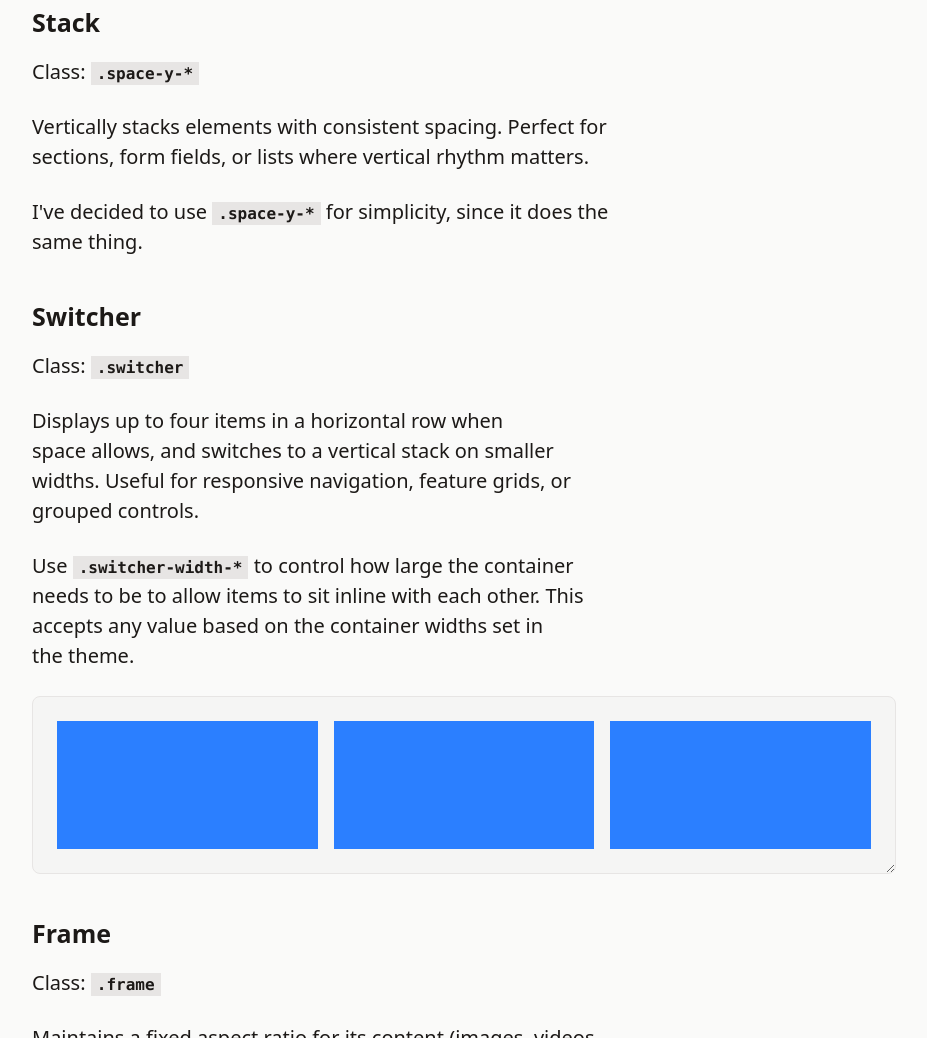
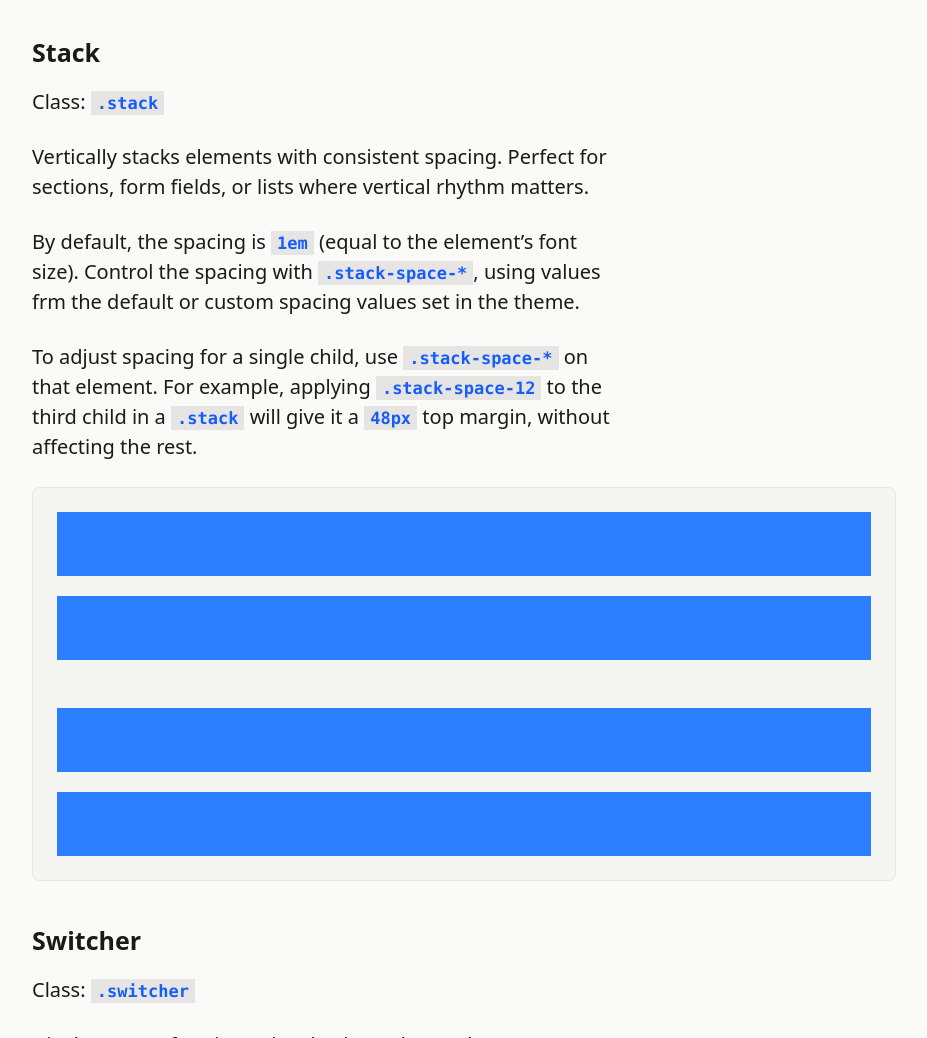
Before and after one commit to matthewgoodyear/basewind, a website built with Vite: page index.html in a window 1280 px wide. Shown: the part 1762-2800 px from the top of the page, without its empty margins (176-1103 px from the left). Built offline with nearby package versions, Linux system fonts and the light colour scheme.

Commit message:
Added .stack class

```diff
--- a/index.html
+++ b/index.html
@@ -13,6 +13,10 @@
 
     <header id="site-header">
       <div class="wrapper | space-y-8">
+        <span
+          class="w-full rounded-sm bg-orange-600 px-3 py-1 font-mono text-sm text-white"
+          >In progress</span
+        >
         <h1 class="text-3xl font-bold">Basewind</h1>
 
         <p>
@@ -53,20 +57,19 @@
                 lists, or inline navigation.
               </p>
               <p>
-                Use <code>.gap-*</code> to control the gap between each cluster
-                item.
+                Use <code>.cluster-gap-*</code> to control the space between
+                each item.
               </p>
               <p>
                 Use any flexbox aligmnent value to configure how the items
-                align. The defualt is
-                <code>.items-center</code>
+                align. The defualt is <code>.items-center</code>.
               </p>
             </div>
 
             <div
               class="max-w-full min-w-xs resize-x overflow-auto rounded-lg border border-stone-200 bg-stone-100 p-6 dark:border dark:border-stone-800 dark:bg-stone-900"
             >
-              <div class="cluster | gap-2">
+              <div class="cluster cluster-gap-2">
                 <div class="aspect-square size-12 bg-blue-500 md:size-32"></div>
                 <div class="aspect-square size-12 bg-blue-500 md:size-32"></div>
                 <div class="aspect-square size-12 bg-blue-500 md:size-32"></div>
@@ -88,8 +91,7 @@
               </p>
               <p>
                 Use any flexbox aligmnent value to configure how the items
-                align. The defualt is
-                <code>.items-center</code>
+                align. The defualt is <code>.items-center</code>.
               </p>
             </div>
 
@@ -107,15 +109,37 @@
           <article class="space-y-6">
             <div class="rich-text">
               <h3>Stack</h3>
-              <p>Class: <code>.space-y-*</code></p>
+              <p>Class: <code>.stack</code></p>
               <p>
                 Vertically stacks elements with consistent spacing. Perfect for
                 sections, form fields, or lists where vertical rhythm matters.
               </p>
               <p>
-                I've decided to use <code>.space-y-*</code> for simplicity,
-                since it does the same thing.
+                By default, the spacing is <code>1em</code> (equal to the
+                element’s font size). Control the spacing with
+                <code>.stack-space-*</code>, using values frm the default or
+                custom spacing values set in the theme.
               </p>
+              <p>
+                To adjust spacing for a single child, use
+                <code>.stack-space-*</code> on that element. For example,
+                applying <code>.stack-space-12</code> to the third child in a
+                <code>.stack</code> will give it a <code>48px</code> top margin,
+                without affecting the rest.
+              </p>
+            </div>
+
+            <div
+              class="rounded-lg border border-stone-200 bg-stone-100 p-6 dark:border dark:border-stone-800 dark:bg-stone-900"
+            >
+              <div class="stack">
+                <div class="h-12 w-full bg-blue-500 md:h-16"></div>
+                <div class="h-12 w-full bg-blue-500 md:h-16"></div>
+                <div
+                  class="stack-space-12 h-12 w-full bg-blue-500 md:h-16"
+                ></div>
+                <div class="h-12 w-full bg-blue-500 md:h-16"></div>
+              </div>
             </div>
           </article>
 
@@ -129,19 +153,22 @@
                 and switches to a vertical stack on smaller widths. Useful for
                 responsive navigation, feature grids, or grouped controls.
               </p>
-
               <p>
-                Use <code>.switcher-width-*</code> to control how large the
+                Use <code>.switcher-w-*</code> to control how large the
                 container needs to be to allow items to sit inline with each
                 other. This accepts any value based on the container widths set
                 in the theme.
+              </p>
+              <p>
+                Use <code>.switcher-gap-*</code> to control the space between
+                each item.
               </p>
             </div>
 
             <div
               class="max-w-full min-w-xs resize-x overflow-auto rounded-lg border border-stone-200 bg-stone-100 p-6 dark:border dark:border-stone-800 dark:bg-stone-900"
             >
-              <div class="switcher switcher-width-xs">
+              <div class="switcher switcher-w-sm">
                 <div class="h-12 bg-blue-500 md:h-32"></div>
                 <div class="h-12 bg-blue-500 md:h-32"></div>
                 <div class="h-12 bg-blue-500 md:h-32"></div>
@@ -153,7 +180,7 @@
           <article class="space-y-6">
             <div class="rich-text">
               <h3>Frame</h3>
-              <p>Class: <code>.frame</code></p>
+              <p>Class: <code>.frame-*</code></p>
               <p>
                 Maintains a fixed aspect ratio for its content (images, videos,
                 embeds) while allowing it to scale responsively without
@@ -167,17 +194,17 @@
             >
               <div class="cluster">
                 <div
-                  class="frame-cinema frame h-56 bg-blue-500 font-mono text-sm"
+                  class="frame-cinema frame h-56 bg-blue-500 font-mono text-sm text-white"
                 >
                   .frame-cinema
                 </div>
                 <div
-                  class="frame-square frame h-56 bg-blue-500 font-mono text-sm"
+                  class="frame-square frame h-56 bg-blue-500 font-mono text-sm text-white"
                 >
                   .frame-square
                 </div>
                 <div
-                  class="frame-photo frame h-56 bg-blue-500 font-mono text-sm"
+                  class="frame-photo frame h-56 bg-blue-500 font-mono text-sm text-white"
                 >
                   .frame-photo
                 </div>
--- a/src/style.css
+++ b/src/style.css
@@ -46,21 +46,6 @@ THEME CONFIG
   --spacing-fl-xl-2xl: clamp(3rem, 2.3043rem + 3.4783vi, 5rem);
   --spacing-fl-2xl-3xl: clamp(4rem, 2.7826rem + 6.087vi, 7.5rem);
   --spacing-fl-3xl-4xl: clamp(6rem, 5.0435rem + 4.7826vi, 8.75rem);
-
-  /* Container */
-  --container-3xs: 16rem;
-  --container-2xs: 18rem;
-  --container-xs: 20rem;
-  --container-sm: 24rem;
-  --container-md: 28rem;
-  --container-lg: 32rem;
-  --container-xl: 36rem;
-  --container-2xl: 42rem;
-  --container-3xl: 48rem;
-  --container-4xl: 56rem;
-  --container-5xl: 64rem;
-  --container-6xl: 72rem;
-  --container-7xl: 80rem;
 
   /* Aspect Ratios */
   --aspect-square: 1 / 1;
@@ -162,7 +147,7 @@ More complex, reusable design patterns that can be overridden with utility class
 
 @layer components {
   .rich-text {
-    @apply prose dark:prose-invert prose-stone prose-h1:text-2xl prose-h2:text-xl prose-h3:text-lg prose-h4:text-base prose-p:text-base prose-code:text-[80%] prose-code:before:content-none prose-code:after:content-none prose-p:dark:text-stone-50 prose-p:text-stone-900 prose-headings:text-stone-900 prose-headings:dark:text-stone-50 prose-a:hover:text-stone-50 prose-a:dark:hover:text-stone-900 prose-a:hover:decoration-stone-900 prose-a:dark:hover:decoration-stone-50;
+    @apply prose dark:prose-invert prose-stone prose-h1:text-2xl prose-h2:text-xl prose-h3:text-lg prose-h4:text-base prose-p:text-base prose-p:prose-code:text-[85%] prose-code:before:content-none prose-code:after:content-none prose-p:dark:text-stone-50 prose-p:text-stone-900 prose-headings:text-stone-900 prose-headings:dark:text-stone-50 prose-p:prose-code:text-blue-600 prose-a:hover:text-stone-50 prose-a:dark:hover:text-stone-900 prose-a:hover:decoration-stone-900 prose-a:dark:hover:decoration-stone-50;
   }
 
   .btn {
@@ -181,16 +166,23 @@ A collection of single-purpose utility classes.
 
 /* Wrapper */
 @utility wrapper {
-  @apply relative mx-auto max-w-4xl px-4;
+  --wrapper-max-w: var(--container-4xl);
+  --wrapper-px: --spacing(4);
+
+  @apply relative mx-auto max-w-[var(--wrapper-max-w)] px-[var(--wrapper-px)];
 }
-@utility wrapper-* {
-  @apply relative mx-auto px-4;
-  max-width: --value(--container-*);
+@utility wrapper-max-w-* {
+  --wrapper-max-w: --value(--container-*);
 }
 
 /* Cluster */
 @utility cluster {
-  @apply flex flex-wrap items-center justify-start gap-4;
+  --cluster-gap: --spacing(4);
+
+  @apply flex flex-wrap items-center justify-start gap-[var(--cluster-gap)];
+}
+@utility cluster-gap-* {
+  --cluster-gap: --spacing(--value(number, --spacing-*));
 }
 
 /* Repel */
@@ -198,13 +190,28 @@ A collection of single-purpose utility classes.
   @apply flex flex-wrap items-center justify-between gap-4;
 }
 
+/* Stack */
+@utility stack {
+  --stack-space: 1em;
+
+  > * + * {
+    @apply mt-[var(--stack-space)];
+  }
+}
+@utility stack-space-* {
+  --stack-space: --spacing(--value(number, --spacing-*));
+}
+
 /* Switcher */
 @utility switcher {
-  @apply flex flex-wrap items-start gap-4;
+  --switcher-w: 40rem;
+  --switcher-gap: --spacing(4);
+
+  @apply flex flex-wrap items-start gap-[var(--switcher-gap)];
 
   > * {
     @apply grow;
-    flex-basis: calc((40rem - 100%) * 999);
+    flex-basis: calc((var(--switcher-w) - 100%) * 999);
   }
 
   > :nth-last-child(n + 5),
@@ -212,10 +219,11 @@ A collection of single-purpose utility classes.
     @apply basis-full;
   }
 }
-@utility switcher-width-* {
-  > * {
-    flex-basis: calc((--value(--container-*) - 100%) * 999);
-  }
+@utility switcher-w-* {
+  --switcher-w: --value(--container-*);
+}
+@utility switcher-gap-* {
+  --switcher-gap: --spacing(--value(number, --spacing-*));
 }
 
 /* Frame */
@@ -265,6 +273,10 @@ A collection of single-purpose utility classes.
   > * {
     @apply shrink-0;
   }
+
+  > img {
+    @apply h-full w-auto;
+  }
 }
 @utility reel-snap-start {
   @apply snap-mandatory;
```
